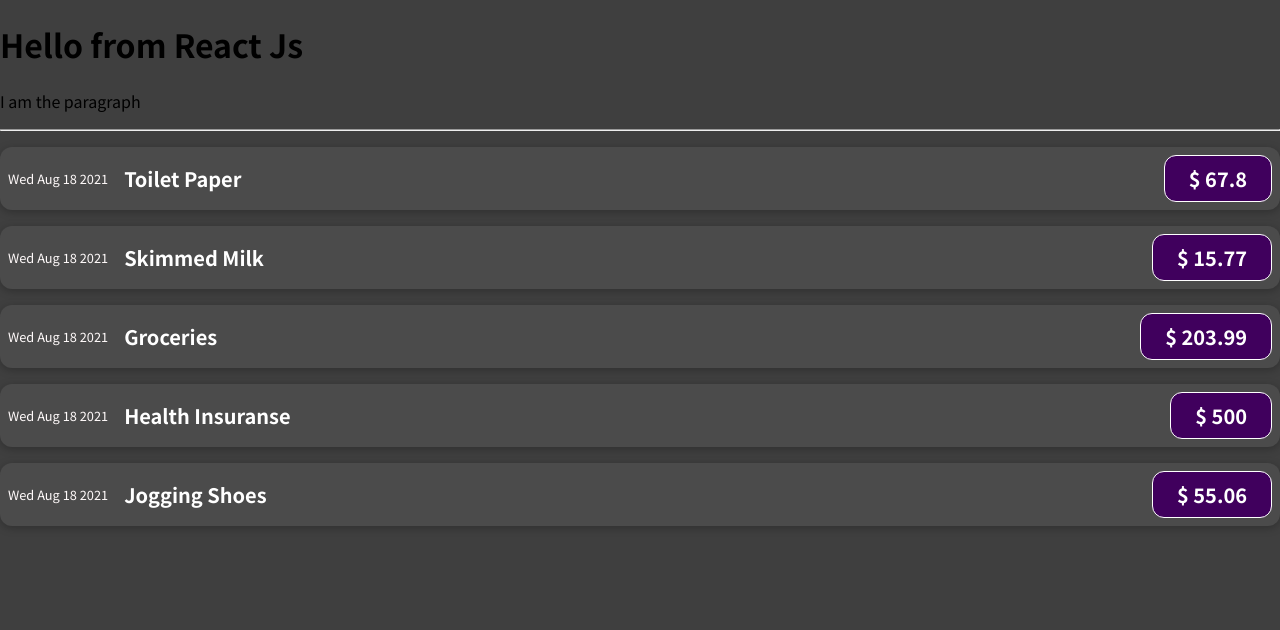
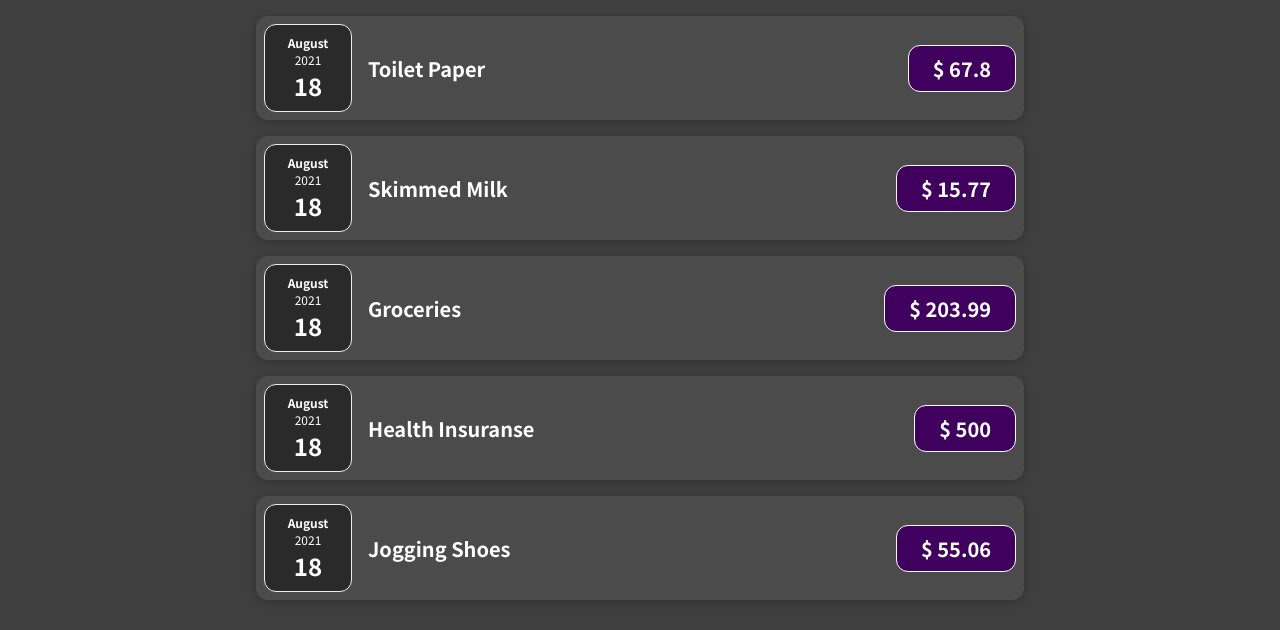
Before and after one commit to AqibNaeem19/Expense-tracker, a React (Create React App) app: page / in a window 1280 px wide. Shown: the top 630 px of the page. Built offline with nearby package versions, Linux system fonts and the light colour scheme.

Commit message:
Change Date Styling

```diff
--- a/src/App.js
+++ b/src/App.js
@@ -35,31 +35,32 @@
       _id: generateRandomId(),
       expenseItemPrice: 67.8,
       expenseItemName: 'Toilet Paper',
-      itemPurchaseDate: new Date().toDateString()
+      itemPurchaseDate: new Date()
     },
     {
       _id: generateRandomId(),
       expenseItemPrice: 15.77,
       expenseItemName: 'Skimmed Milk',
-      itemPurchaseDate: new Date().toDateString()
+      itemPurchaseDate: new Date()
     },
     {
       _id: generateRandomId(),
       expenseItemPrice: 203.99,
       expenseItemName: 'Groceries',
-      itemPurchaseDate: new Date().toDateString()
+      itemPurchaseDate: new Date()
     },
     {
       _id: generateRandomId(),
       expenseItemPrice: 500,
       expenseItemName: 'Health Insuranse',
-      itemPurchaseDate: new Date().toDateString()
+      itemPurchaseDate: new Date()
     },
     {
       _id: generateRandomId(),
       expenseItemPrice: 55.06,
       expenseItemName: 'Jogging Shoes',
-      itemPurchaseDate: new Date().toDateString() }
+      itemPurchaseDate: new Date()
+    }
   ]
 
   // return all rendered ExpenseItems Components
@@ -75,12 +76,8 @@
     )
   })
 
-
   return (
     <div className="App">
-      <h1>Hello from React Js</h1>
-      <p>I am the paragraph</p>
-      <hr />
       { passEachExpenseItemAsProp }
     </div>
   );
--- /dev/null
+++ b/src/components/ExpenseDate.css
@@ -0,0 +1,32 @@
+.expense-date {
+    display: flex;
+    flex-direction: column;
+    width: 5.5rem;
+    height: 5.5rem;
+    border: 1px solid #ececec;
+    background-color: #2a2a2a;
+    color: white;
+    border-radius: 12px;
+    align-items: center;
+    justify-content: center;
+    cursor: pointer;
+    transition: .5s all;
+  }
+
+  .expense-date:hover {
+      transform: scale(1.2);
+  }
+
+  .expense-date__month {
+    font-size: 0.75rem;
+    font-weight: bold;
+  }
+
+  .expense-date__year {
+    font-size: 0.75rem;
+  }
+
+  .expense-date__day {
+    font-size: 1.5rem;
+    font-weight: bold;
+  }
--- /dev/null
+++ b/src/components/ExpenseDate.js
@@ -0,0 +1,17 @@
+import './ExpenseDate.css';
+
+function ExpenseDate(props) {
+  const month = props.date.toLocaleString('en-US', { month: 'long' });
+  const day = props.date.toLocaleString('en-US', { day: '2-digit' });
+  const year = props.date.getFullYear();
+
+  return (
+    <div className="expense-date">
+      <div className="expense-date__month">{month}</div>
+      <div className="expense-date__year">{year}</div>
+      <div className="expense-date__day">{day}</div>
+    </div>
+  );
+}
+
+export default ExpenseDate;
--- a/src/components/ExpenseItem.css
+++ b/src/components/ExpenseItem.css
@@ -4,15 +4,10 @@
     align-items: center;
     box-shadow: 0 2px 8px rgba(0, 0, 0, 0.25);
     padding: 0.5rem;
-    margin: 1rem 0;
+    margin: 1rem auto;
+    width: 99%;
     border-radius: 12px;
     background-color: #4b4b4b;
-  }
-
-  .expense-item__date {
-    color: snow;
-    font-weight: 200;
-    font-size: .8em;
   }
 
   .expense-item__description {
@@ -44,6 +39,10 @@
   }
 
   @media screen and (min-width: 580px) {
+    .expense-item {
+      width: 60%;
+    }
+
     .expense-item__description {
       flex-direction: row;
       align-items: center;
--- a/src/components/ExpenseItem.js
+++ b/src/components/ExpenseItem.js
@@ -1,13 +1,16 @@
+import ExpenseDate from './ExpenseDate';
 import './ExpenseItem.css'
 
 export default function ExpenseItem(props) {
   return (
+    <div>
     <div className='expense-item'>
-      <div className="expense-item__date"> {props.purchasedDate} </div>
+      <ExpenseDate date={props.purchasedDate} />
       <div className='expense-item__description'>
         <h2> {props.name} </h2>
       </div>
       <div className='expense-item__price'>$ {props.price}</div>
     </div>
+    </div>
   )
 }
```
